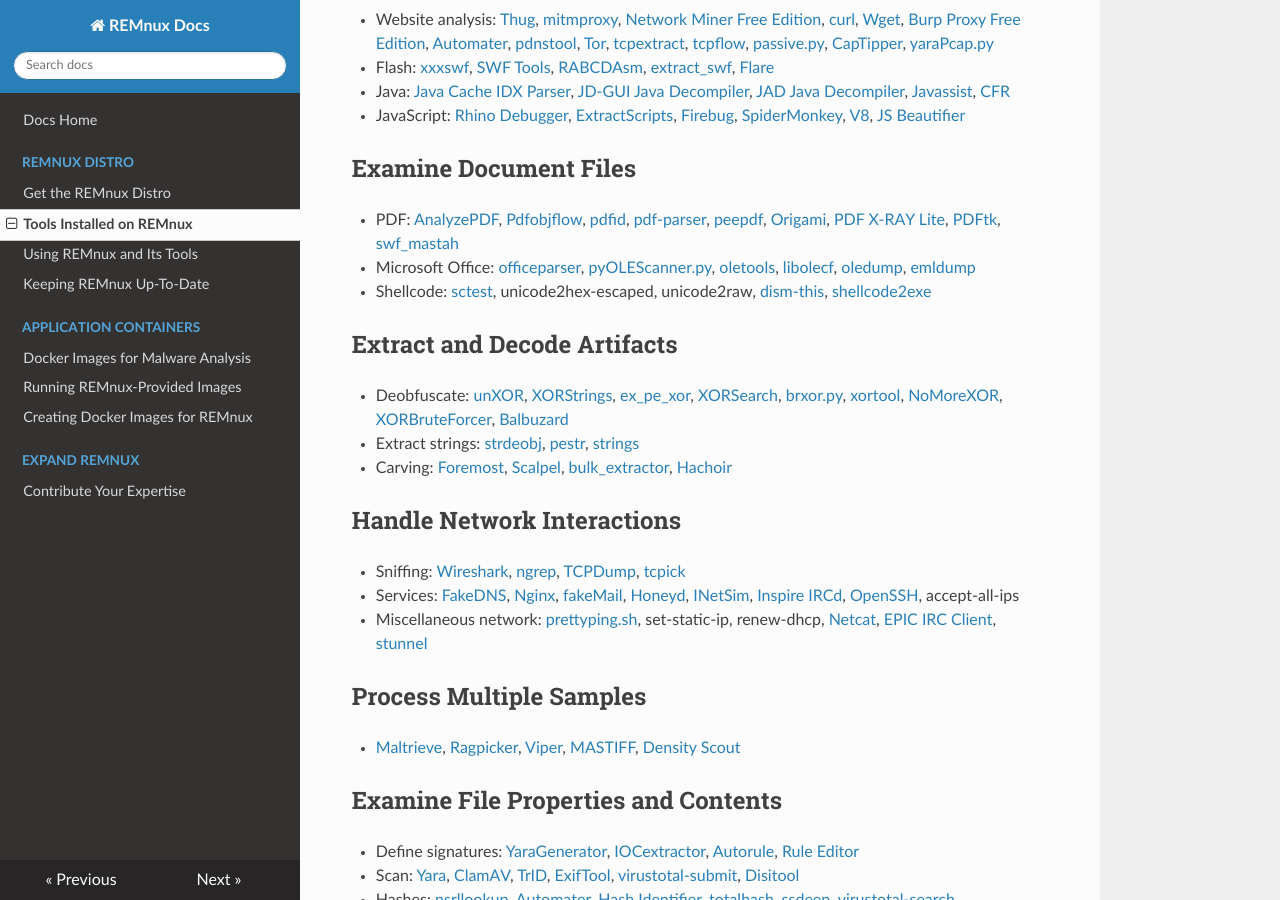
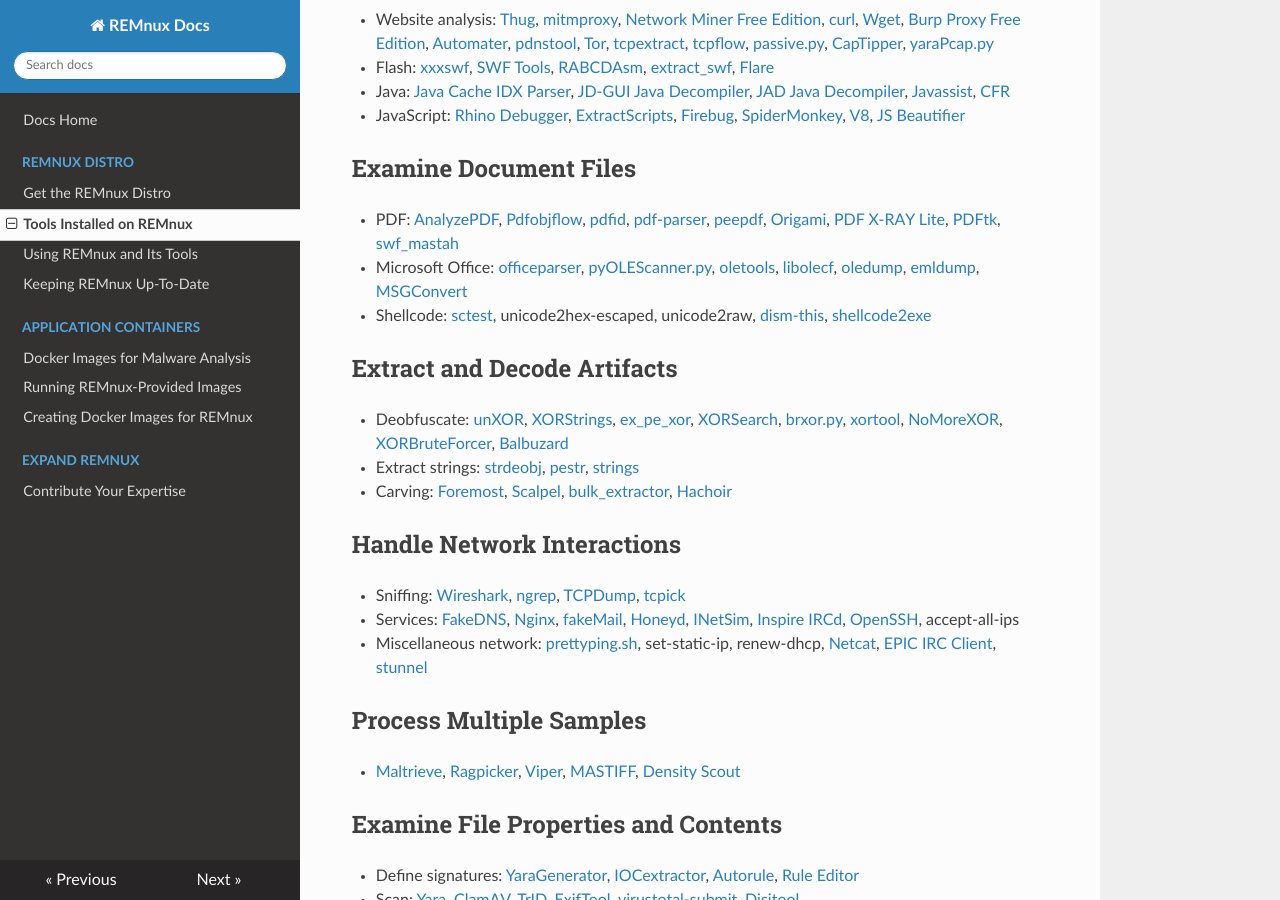
Before and after one commit to wzod/docs, an MkDocs documentation site: the page built from source/distro/tools.md, in a window 1280 px wide and 900 px high, scrolled down 339 px. Built offline with MkDocs 1.6.1, drawn with Linux system fonts in a browser that asks for light colours; nearby versions of some CDN libraries; old or Windows-style settings are respelled for this version of MkDocs.

Commit message:
Added a link to Anuj's VolDiff article and to MSGConv.

```diff
--- a/source/distro/tools.md
+++ b/source/distro/tools.md
@@ -12,7 +12,7 @@
 ## Examine Document Files
 
 - PDF: [AnalyzePDF](https://github.com/hiddenillusion/AnalyzePDF), [Pdfobjflow](http://www.aldeid.com/wiki/Pdfobjflow), [pdfid](http://blog.didierstevens.com/programs/pdf-tools/), [pdf-parser](http://blog.didierstevens.com/programs/pdf-tools/), [peepdf](http://eternal-todo.com/tools/peepdf-pdf-analysis-tool#releases), [Origami](https://code.google.com/p/origami-pdf/), [PDF X-RAY Lite](https://github.com/9b/pdfxray_lite), [PDFtk](http://www.pdflabs.com/tools/pdftk-the-pdf-toolkit/), [swf_mastah](http://blog.9bplus.com/snatching-swf-from-pdfs-made-easier/)
-- Microsoft Office: [officeparser](https://github.com/unixfreak0037/officeparser), [pyOLEScanner.py]( https://github.com/Evilcry/PythonScripts/raw/master/), [oletools](http://www.decalage.info/python/oletools), [libolecf](https://github.com/libyal/libolecf), [oledump](http://blog.didierstevens.com/programs/oledump-py/), [emldump](https://isc.sans.edu/diary/Malicious+Word+Document+This+Time+The+Maldoc+Is+A+MIME+File/19673/)
+- Microsoft Office: [officeparser](https://github.com/unixfreak0037/officeparser), [pyOLEScanner.py]( https://github.com/Evilcry/PythonScripts/raw/master/), [oletools](http://www.decalage.info/python/oletools), [libolecf](https://github.com/libyal/libolecf), [oledump](http://blog.didierstevens.com/programs/oledump-py/), [emldump](https://isc.sans.edu/diary/Malicious+Word+Document+This+Time+The+Maldoc+Is+A+MIME+File/19673/), [MSGConvert](http://www.matijs.net/software/msgconv/)
 - Shellcode: [sctest](http://libemu.carnivore.it/), unicode2hex-escaped, unicode2raw, [dism-this](http://hooked-on-mnemonics.blogspot.com/2012/10/dism-thispy.html), [shellcode2exe](https://github.com/MarioVilas/shellcode_tools/blob/master/shellcode2exe.py)
 
 ## Extract and Decode Artifacts
```
Also changed, not shown: source/distro/use.md (+1 -0 lines).
